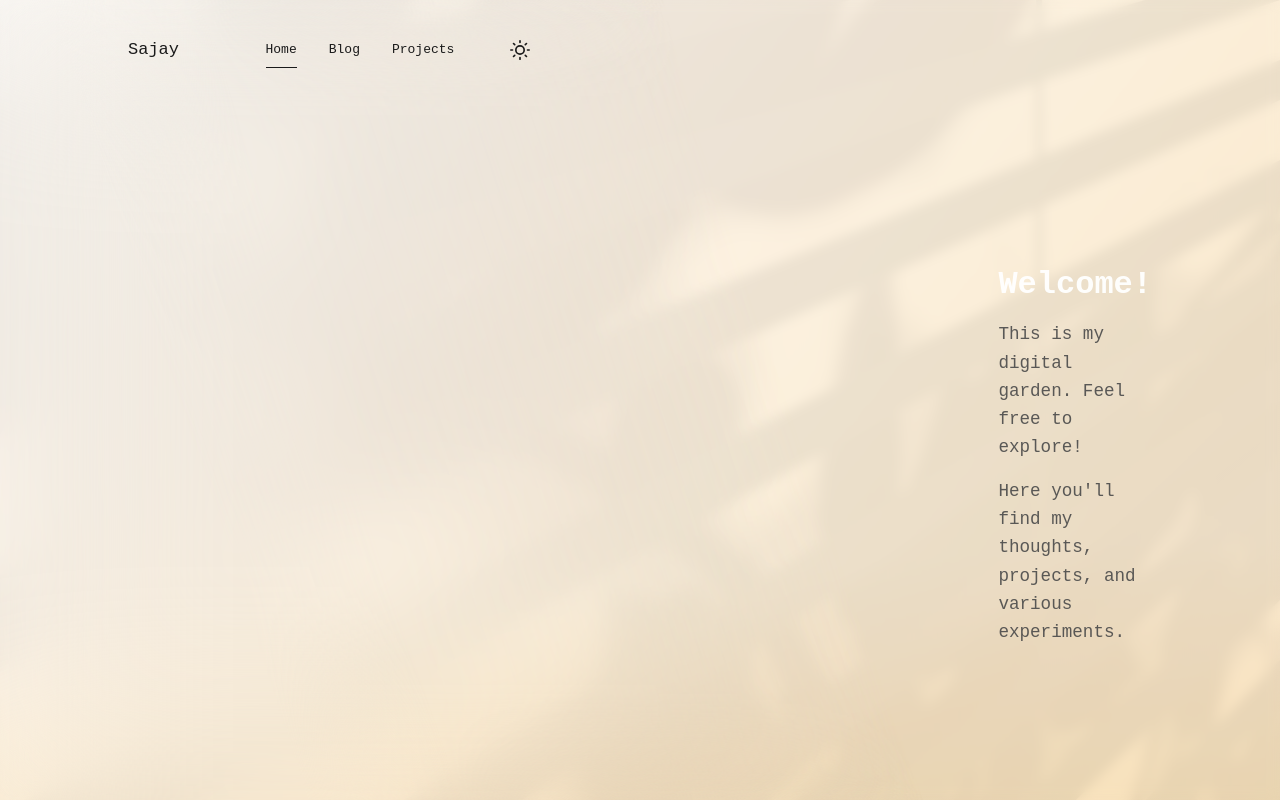
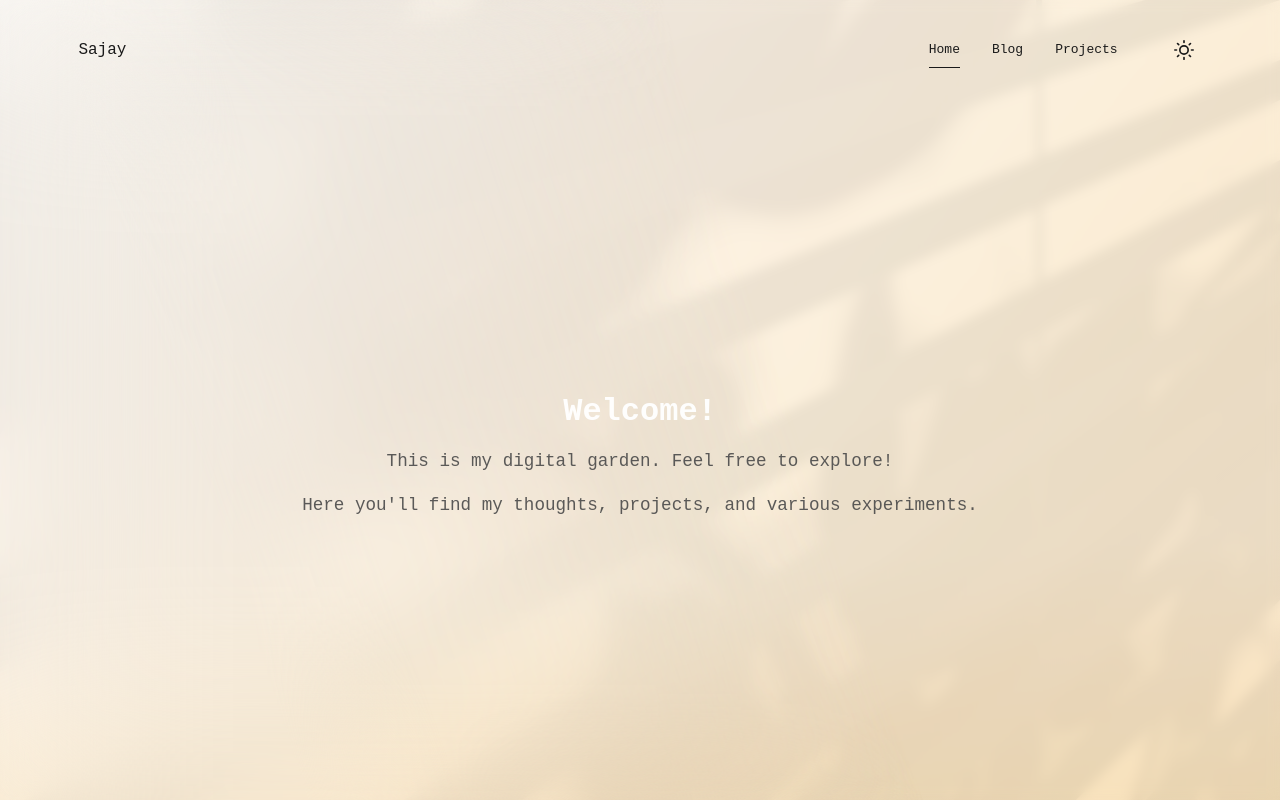
Before and after one commit to SajayR/Sadge, a plain HTML site: page index.html in a window 1280 px wide. Shown: the top 800 px of the page. Drawn offline with Linux system fonts and the light colour scheme.

Commit message:
Fixed layout

```diff
--- a/index.html
+++ b/index.html
@@ -63,9 +63,9 @@
 
     <header class="header">
         <div class="header-content">
-            <a href="/" class="logo">Sajay</a>
+            <a href="/Users/cisco/Documents/CisStuff/Sadge/index.html" class="logo">Sajay</a>
             <nav class="nav">
-                <a href="/" class="nav-item active">Home</a>
+                <a href="/Users/cisco/Documents/CisStuff/Sadge/index.html" class="nav-item active">Home</a>
                 <a href="/blog" class="nav-item">Blog</a>
                 <a href="/projects" class="nav-item">Projects</a>
                 <button class="theme-toggle">
--- a/layout.css
+++ b/layout.css
@@ -84,9 +84,10 @@ body {
 /* Main Content refinements */
 .main-content {
     flex: 1;
-    margin-left: 300px;
-    padding: 4rem 6rem; /* Increased padding */
-    max-width: 1200px; /* Maximum width for better readability */
+    margin: 0 auto;
+    padding: 4rem 2rem;
+    max-width: 1200px;
+    width: 100%;
 }
 
 .about-section {
@@ -94,19 +95,22 @@ body {
     display: flex;
     align-items: center;
     justify-content: center;
-    text-align: left; /* Changed to left alignment */
+    text-align: center;
     padding: 2rem;
+    width: 100%;
 }
 
 .about-content {
-    max-width: 600px;
+    max-width: 800px;
     margin: 0 auto;
+    padding: 0 1rem;
 }
 
 .about-content h2 {
     font-size: 3.5rem;
     margin-bottom: 2rem;
     color: rgba(255, 255, 255, 0.95);
+    text-align: center;
 }
 
 .about-content p {
@@ -114,6 +118,8 @@ body {
     line-height: 1.6;
     opacity: 0.9;
     color: rgba(255, 255, 255, 0.7);
+    text-align: center;
+    margin-bottom: 1.5rem;
 }
 
 /* Projects Section refinements */
--- a/styles.css
+++ b/styles.css
@@ -315,35 +315,33 @@ h1, h2, h3 {
 
 .header {
     width: 100%;
-    padding: 2rem 0;
-    margin-bottom: 4rem;
-    padding-left: 4rem;
+    position: fixed;
+    top: 0;
+    background: transparent;
+    z-index: 10;
+    padding: 0 1rem;
 }
 
 .header-content {
-    max-width: 1200px;
+    width: min(90%, 1200px);
     margin: 0 auto;
-    padding: 0 2rem;
+    padding: 2rem 0;
     display: flex;
     justify-content: space-between;
     align-items: center;
+    gap: 2rem;
 }
 
 .logo {
-    font-family: ui-monospace, "Cascadia Mono", "Segoe UI Mono",
-        "Liberation Mono", Menlo, Monaco, Consolas, monospace;
-    font-size: 17px;
-    text-decoration: none;
-    color: var(--text-primary);
-    font-weight: 400;
-    margin-left: 2rem;
+    font-family: inherit;
+    font-size: var(--text-base);
 }
 
 .nav {
     display: flex;
     gap: 2rem;
     align-items: center;
-    padding-left: 2ch;
+    justify-content: center;
 }
 
 .nav-item {
@@ -397,3 +395,9 @@ p, li, a {
 .meta {
     font-size: 0.75rem;
 }
+
+/* Global link styles */
+a {
+    color: inherit;
+    text-decoration: none;
+}
```
